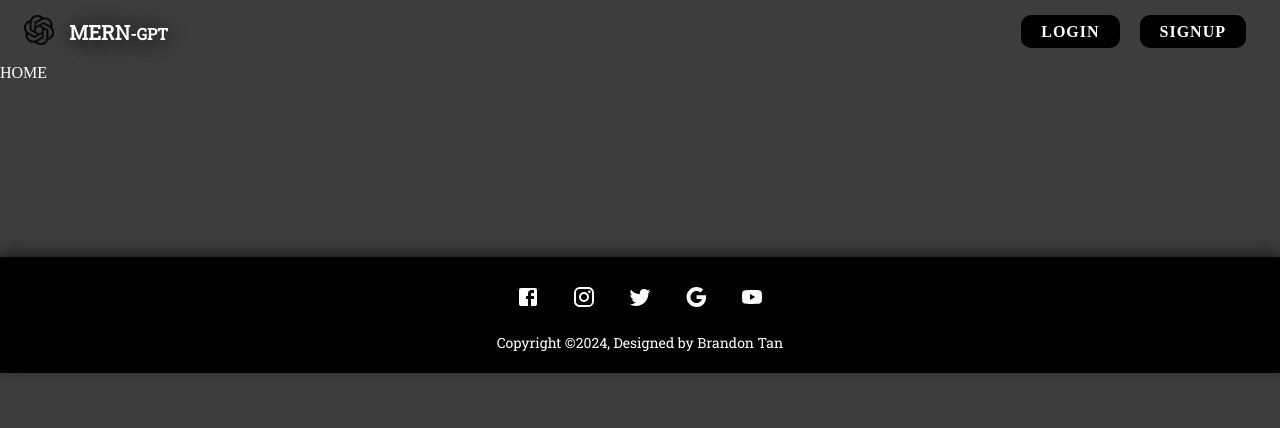
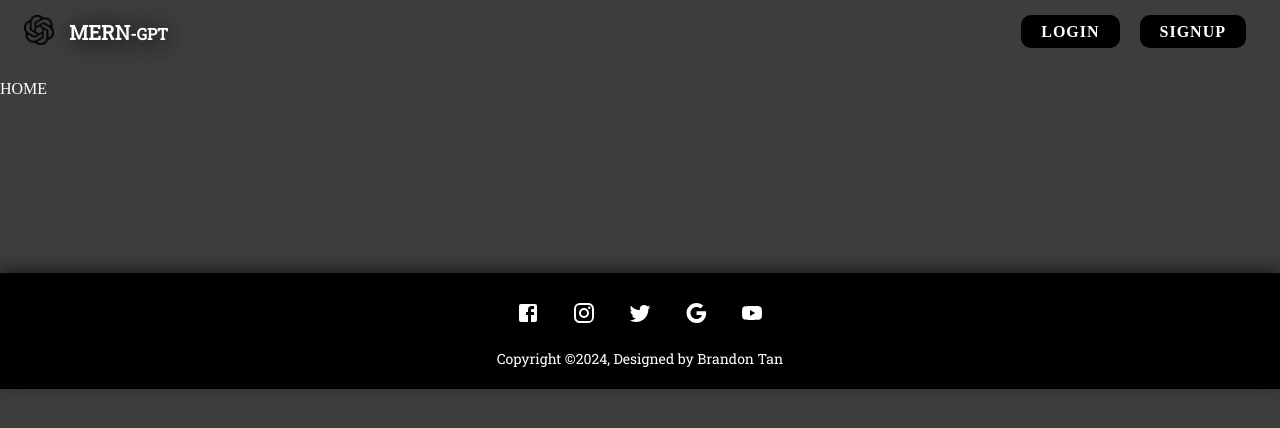
Before and after one commit to brandonTan0/OpenAI_Chatbot, a React (Vite) app in the folder frontend/: page / in a window 1280 px wide. Shown: the top 428 px of the page. Built offline with nearby package versions, Linux system fonts and the light colour scheme; no server answers.

Commit message:
Testing home

```diff
--- a/frontend/src/pages/Home.tsx
+++ b/frontend/src/pages/Home.tsx
@@ -1,8 +1,8 @@
-import { Box, useMediaQuery, useTheme } from '@mui/material';
-import TypingAnim from '../components/typer/TypeAnim';
+//import { Box, useMediaQuery, useTheme } from '@mui/material';
+//import TypingAnim from '../components/typer/TypeAnim';
 
 const Home = () => {
-  return <Box>HOME</Box>
+  return <p>HOME</p>
   /*
     const theme = useTheme();
     const isBelowMd = useMediaQuery(theme.breakpoints.down("md"));
```
